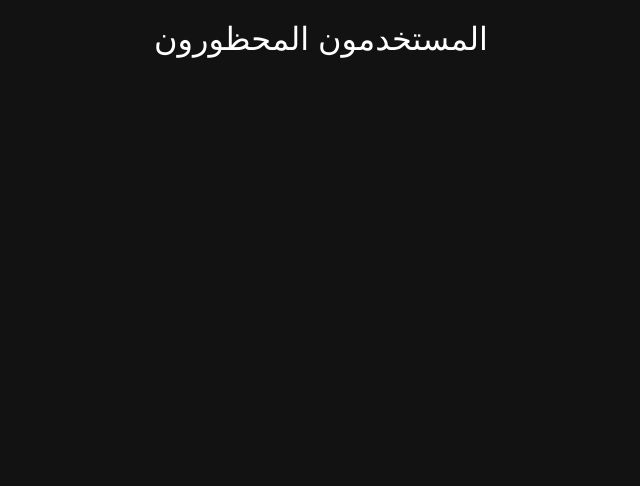
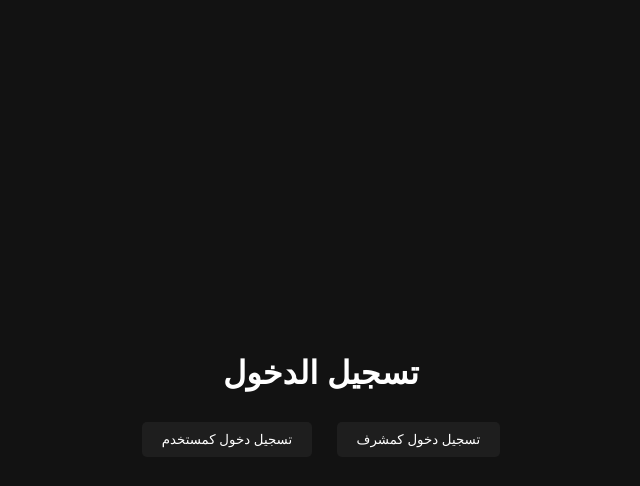
Before and after one commit to sandy-city-hl5/wep-4, a plain HTML site: page index.html in a window 1280 px wide. Shown: the whole page, without its empty margins (319-959 px from the left). Drawn offline with Linux system fonts and the light colour scheme.

Commit message:
index.html

```diff
--- a/index.html
+++ b/index.html
@@ -3,7 +3,7 @@
 <head>
     <meta charset="UTF-8">
     <meta name="viewport" content="width=device-width, initial-scale=1.0">
-    <title>صفحة المستخدمين</title>
+    <title>تسجيل الدخول</title>
     <style>
         body {
             background-color: #121212;
@@ -11,50 +11,60 @@
             display: flex;
             flex-direction: column;
             align-items: center;
-            justify-content: flex-start;
+            justify-content: center;
             height: 100vh;
             margin: 0;
             font-family: Arial, sans-serif;
-            padding: 20px;
         }
-        .title {
-            font-size: 2em;
+        h1 {
             margin-bottom: 20px;
         }
-        #bannedUsers {
-            margin-top: 20px;
-            width: 100%;
+        input {
+            margin: 10px;
+            padding: 10px;
+            border-radius: 5px;
+            border: 1px solid #444;
         }
-        .image-preview {
-            max-width: 100px;
-            max-height: 100px;
-            margin-left: 10px;
+        button {
+            background-color: #1e1e1e;
+            color: #ffffff;
+            border: none;
+            padding: 10px 20px;
+            margin: 10px;
+            cursor: pointer;
+            border-radius: 5px;
+            transition: background-color 0.3s;
+        }
+        button:hover {
+            background-color: #333333;
         }
     </style>
 </head>
 <body>
-    <div class="title">المستخدمون المحظورون</div>
-    <div id="bannedUsers"></div>
+    <h1>تسجيل الدخول</h1>
+    <div>
+        <button onclick="location.href='user.html'">تسجيل دخول كمستخدم</button>
+        <button onclick="showAdminLogin()">تسجيل دخول كمشرف</button>
+    </div>
+
+    <div id="adminLoginForm" style="display:none;">
+        <input type="password" id="adminPassword" placeholder="كلمة مرور المشرف" />
+        <button onclick="checkAdminPassword()">دخول</button>
+    </div>
 
     <script>
-        const bannedUsers = JSON.parse(localStorage.getItem('bannedUsers')) || [];
-
-        function updateBannedUsersList() {
-            const bannedUsersDiv = document.getElementById('bannedUsers');
-            bannedUsersDiv.innerHTML = '';
-            bannedUsers.forEach(user => {
-                bannedUsersDiv.innerHTML += `
-                    <p>
-                        اسم المستخدم: ${user.name} |
-                        معرف المستخدم: ${user.userId} |
-                        سبب الحظر: ${user.reason}
-                        ${user.image ? `<img src="${user.image}" class="image-preview" alt="صورة المستخدم" />` : ''}
-                    </p>`;
-            });
+        function showAdminLogin() {
+            document.getElementById('adminLoginForm').style.display = 'block';
         }
 
-        // تحديث القائمة عند تحميل الصفحة
-        updateBannedUsersList();
+        function checkAdminPassword() {
+            const password = document.getElementById('adminPassword').value;
+            if (password === 'hl5 sandy') {
+                location.href = 'admin.html'; // تأكد أن admin.html موجود في نفس المجلد
+            } else {
+                alert('كلمة المرور خاطئة!');
+            }
+        }
     </script>
 </body>
 </html>
```
